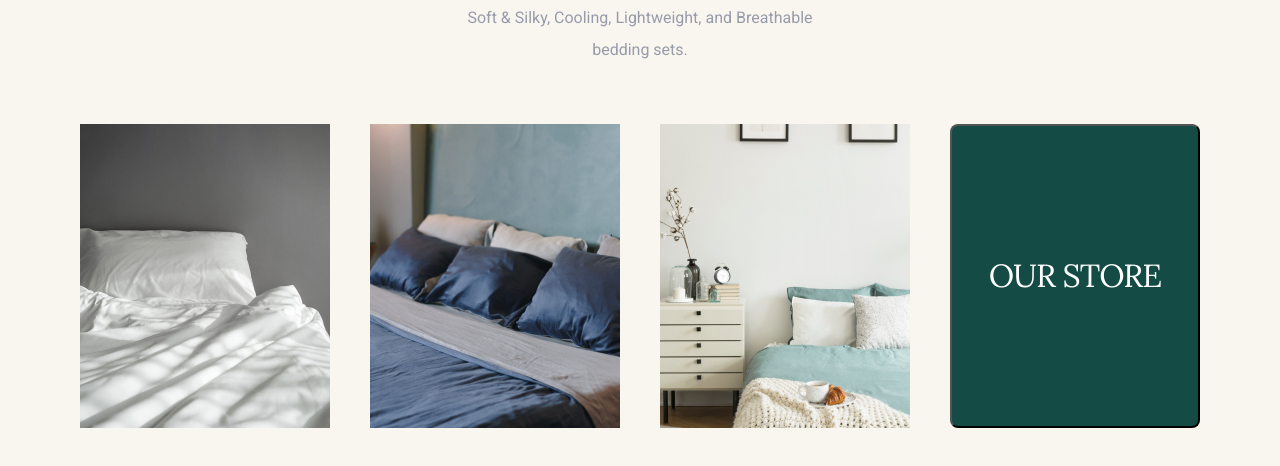
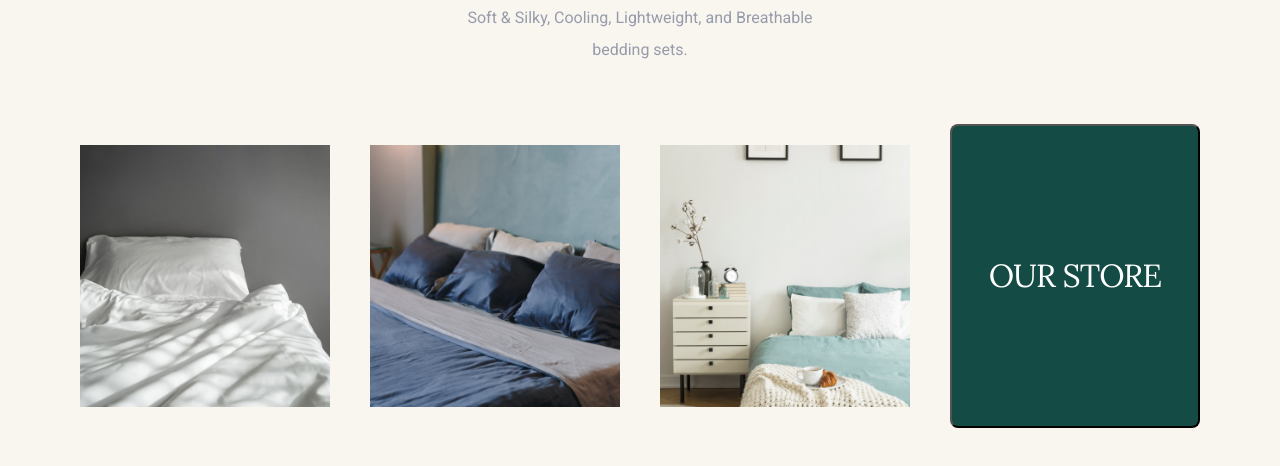
Before and after one commit to RomanKoriachko/favellini, a React (Create React App) app: page / in a window 1280 px wide. Shown: the part 3000-3466 px from the top of the page. Built offline with nearby package versions, Linux system fonts and the light colour scheme; a web font is replaced by a local one.

Commit message:
add links to items in ExploreComponent

```diff
--- a/src/components/ExploreComponent/ExploreComponent.scss
+++ b/src/components/ExploreComponent/ExploreComponent.scss
@@ -24,10 +24,14 @@
         }
         .explore-section-item {
             height: 100%;
+            > a {
+                text-decoration: none;
+                color: #333333;
+            }
             .item-img {
                 background-position: center;
                 background-repeat: no-repeat;
-                background-size: cover;
+                background-size: 100%;
                 width: 100%;
                 min-height: 304px;
                 > img {
@@ -75,15 +79,37 @@
             line-height: 48px;
             letter-spacing: -1px;
             border-radius: 8px;
+            .item-link {
+                overflow: hidden;
+            }
         }
     }
 }
 
 // ---------------- Disable hover on mobile -------------
 
-// @media (hover: hover) {
-
-// }
+@media (hover: hover) {
+    .explore-section {
+        .items-wrapper {
+            .explore-section-item {
+                .item-img {
+                    transition: 0.3s all;
+                    &:hover {
+                        background-size: 110%;
+                    }
+                }
+            }
+            .explore-section-link {
+                > p {
+                    transition: 0.3s all;
+                }
+                &:hover > p {
+                    transform: scale(115%);
+                }
+            }
+        }
+    }
+}
 
 // ------------- Adaptive -------------
 
--- a/src/components/ExploreComponent/ExploreComponent.tsx
+++ b/src/components/ExploreComponent/ExploreComponent.tsx
@@ -1,6 +1,7 @@
 import AnimatedButton from "../AnimatedButton/AnimatedButton";
 import useBoop from "../UseBoop/UseBoop";
 import "./ExploreComponent.scss";
+import { Link } from "react-router-dom";
 
 type Props = {};
 
@@ -23,24 +24,45 @@ const ExploreComponent = (props: Props) => {
                 </p>
                 <div className="items-wrapper">
                     <div className="explore-section-item explore-section-item-1">
+                        <Link className="item-link" to={`collection/white`}>
                             <div className="item-img"></div>
+                        </Link>
+                        <Link to={`collection/white`}>
                             <p className="item-name">white king size</p>
+                        </Link>
                     </div>
                     <div className="explore-section-item explore-section-item-2">
+                        <Link
+                            className="item-link"
+                            to={`collection/charming%20blue`}
+                        >
                             <div className="item-img"></div>
+                        </Link>
+                        <Link to={`collection/charming%20blue`}>
                             <p className="item-name">charming blue king size</p>
+                        </Link>
                     </div>
                     <div className="explore-section-item explore-section-item-3">
+                        <Link
+                            className="item-link"
+                            to={`collection/light%20green`}
+                        >
                             <div className="item-img"></div>
+                        </Link>
+                        <Link to={`collection/light%20green`}>
                             <p className="item-name">light green king size</p>
+                        </Link>
                     </div>
                     <a href="" className="store-link">
-                        <AnimatedButton
+                        <button className="explore-section-item explore-section-link">
+                            <p>our store</p>
+                        </button>
+                        {/* <AnimatedButton
                             style={style}
                             trigger={trigger}
                             classText="explore-section-item explore-section-link"
                             text="our store"
-                        />
+                        /> */}
                     </a>
                 </div>
             </div>
```
Lines whose indentation alone changed are shown as unchanged.
